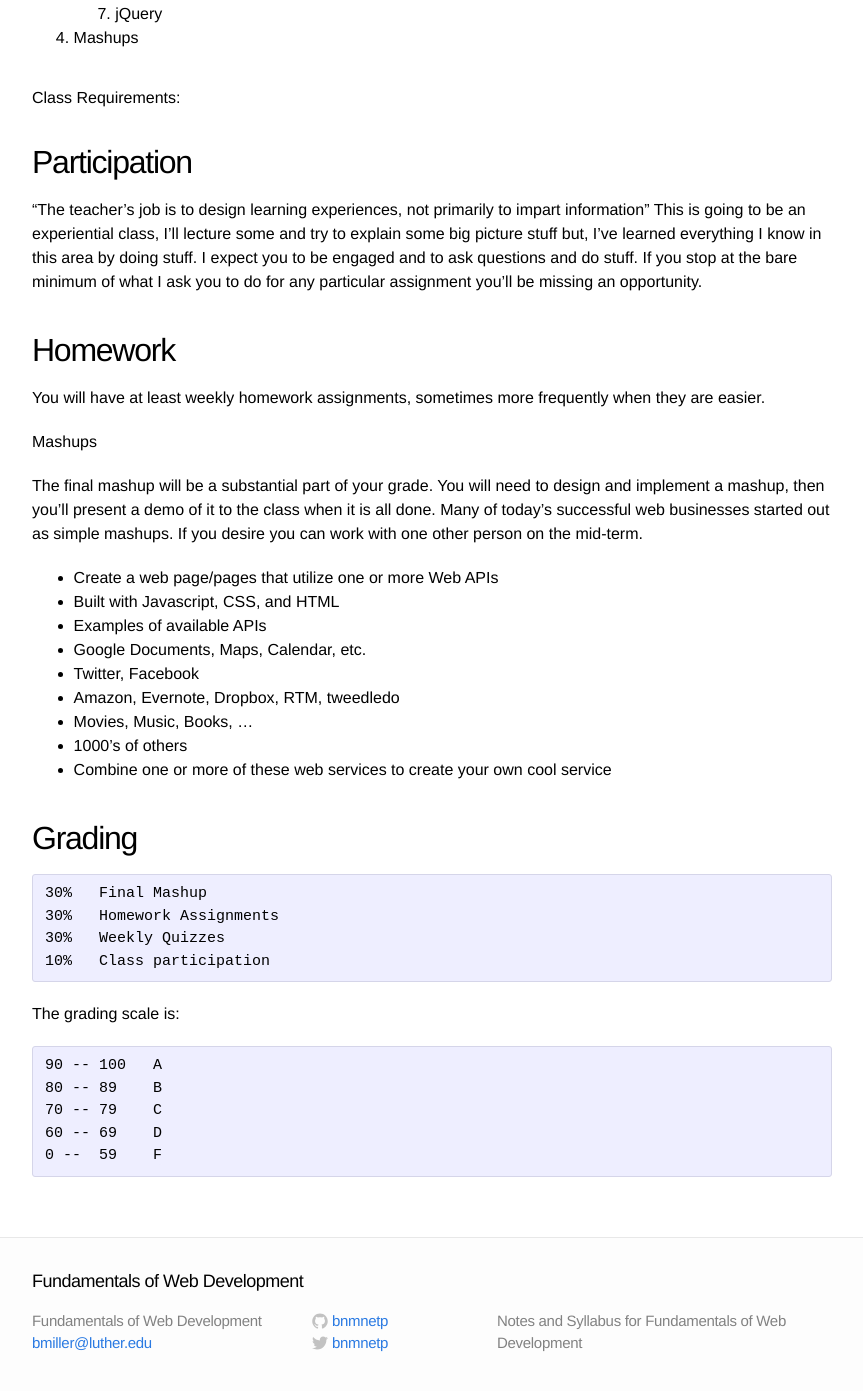
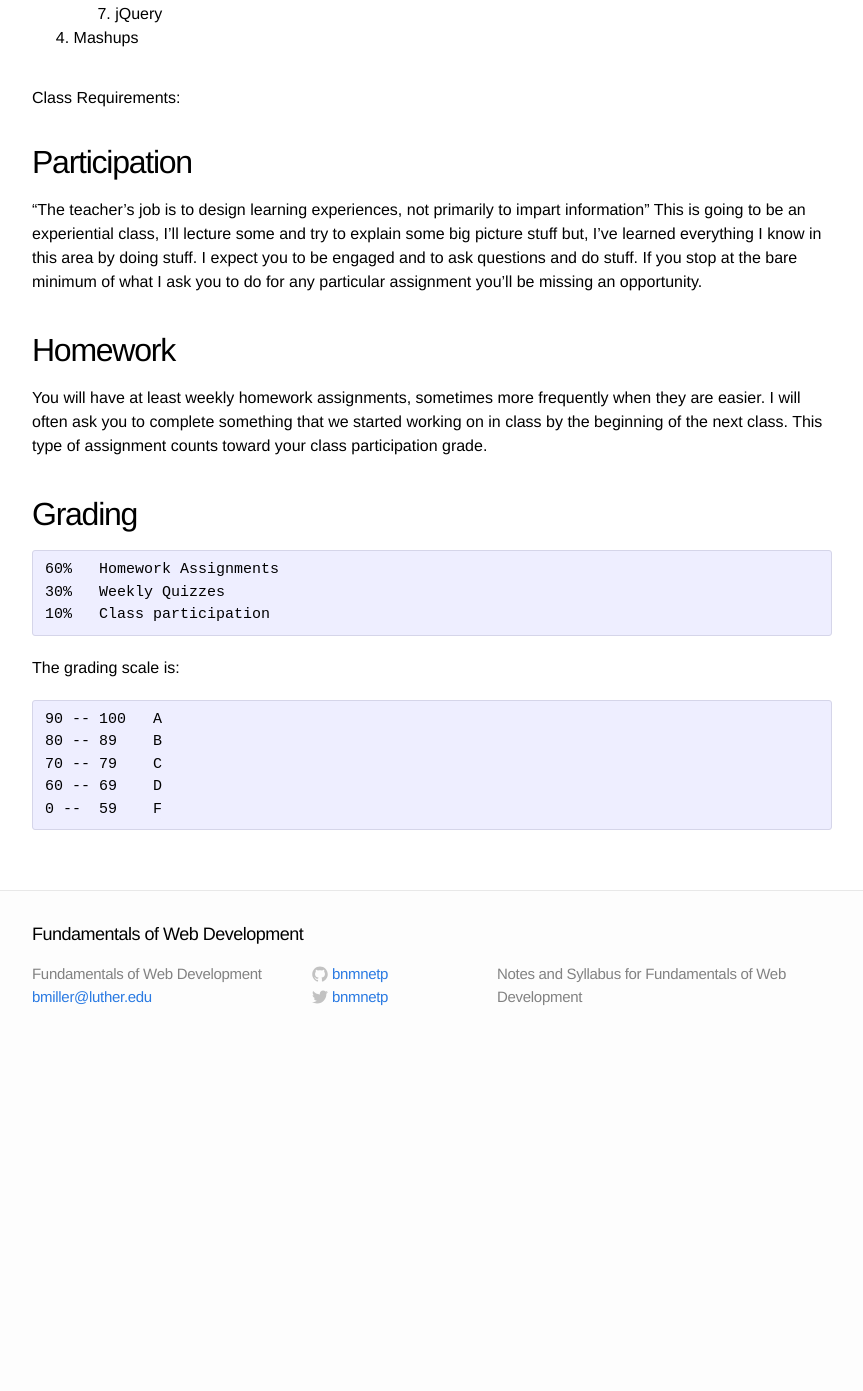
Before and after one commit to bnmnetp/CS130, a Jekyll site: the page built from syllabus.md, in a window 1280 px wide and 1400 px high, scrolled down 1384 px. Shown: the top 1391 px of the window, without its empty margins (208-1071 px from the left). Built offline with Jekyll 4.4.1, drawn with Linux system fonts in a browser that asks for light colours; after the commit the page ends 2437 px from its top, so only the background shows below that.

Commit message:
remove mashup from syllabus

```diff
--- a/syllabus.md
+++ b/syllabus.md
@@ -106,41 +106,13 @@ Homework
 --------
 
 You will have at least weekly homework assignments, sometimes more
-frequently when they are easier.
-
-Mashups
-
-The final mashup will be a substantial part of your grade. You will
-need to design and implement a mashup, then you’ll present a demo of it
-to the class when it is all done. Many of today’s successful web
-businesses started out as simple mashups. If you desire you can work
-with one other person on the mid-term.
-
--   Create a web page/pages that utilize one or more Web APIs
-
--   Built with Javascript, CSS, and HTML
-
--   Examples of available APIs
-
--   Google Documents, Maps, Calendar, etc.
-
--   Twitter, Facebook
-
--   Amazon, Evernote, Dropbox, RTM, tweedledo
-
--   Movies, Music, Books, ...
-
--   1000’s of others
-
--   Combine one or more of these web services to create your own cool
-    service
+frequently when they are easier.   I will often ask you to complete something that we started working on in class by the beginning of the next class.  This type of assignment counts toward your class participation grade.
 
 
 Grading
 -------
 
-    30%   Final Mashup
-    30%   Homework Assignments
+    60%   Homework Assignments
     30%   Weekly Quizzes
     10%   Class participation
 
```
